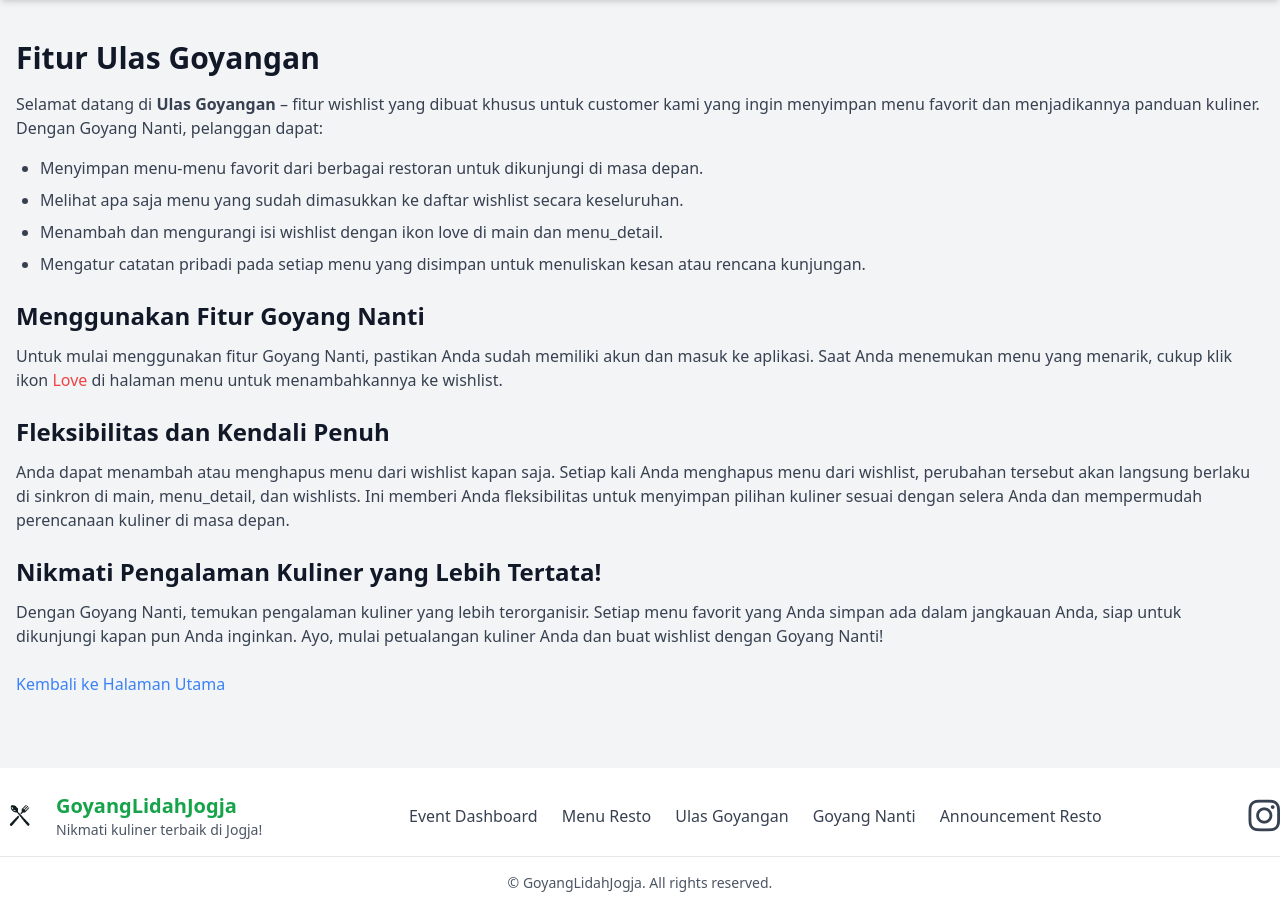
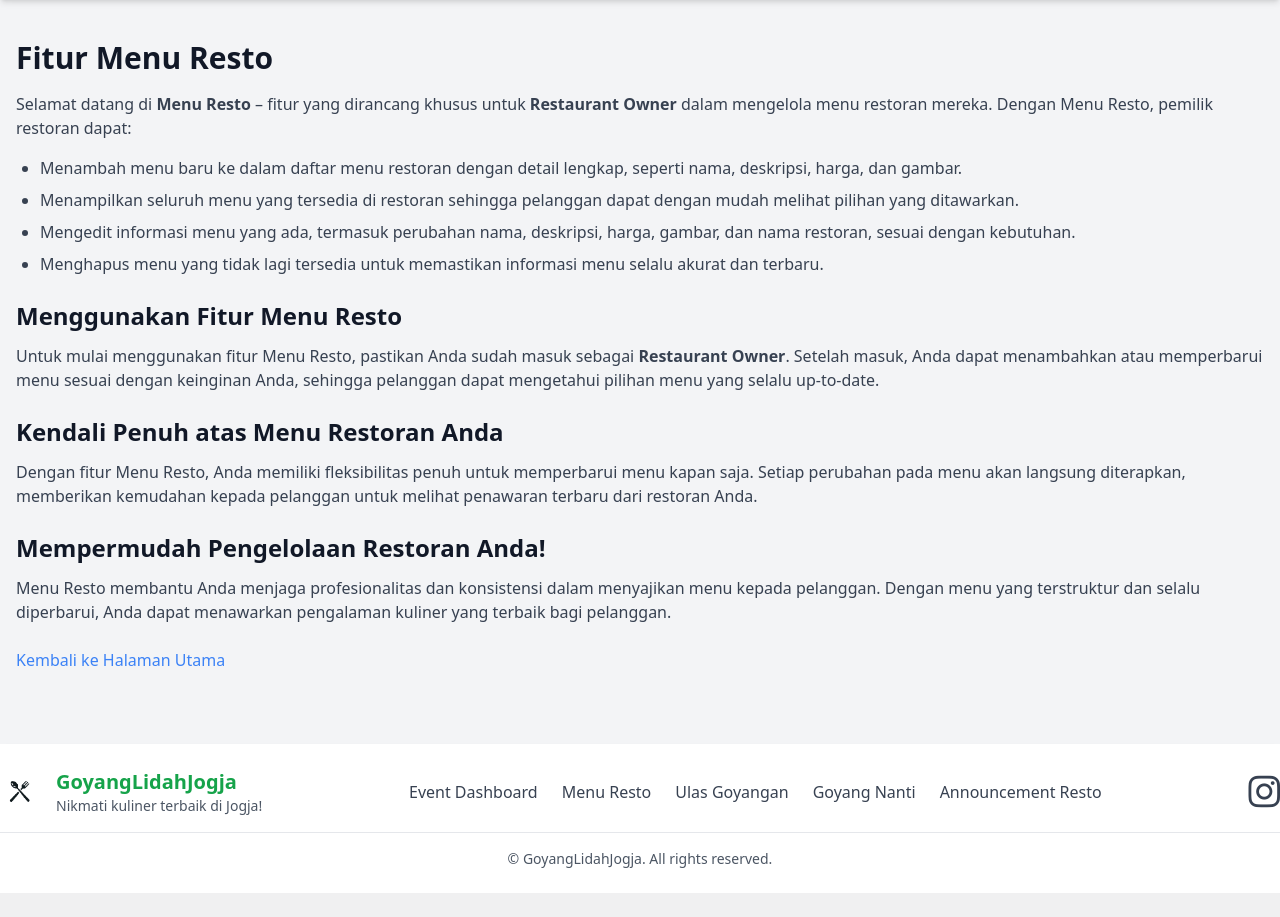
Before and after one commit to D-EZA-Kelompok5/goyang-lidah-jogja, a Django app: page /ulas_goyangan in a window 1280 px wide. Shown: the part 56-973 px from the top of the page. After the commit the page ends 949 px from the top, so only its background shows below. Run offline with Django 5.2, Linux system fonts and the light colour scheme; some libraries are stand-ins or nearby versions.

Commit message:
Edit tulisan page redirect footer

```diff
--- a/main/templates/ulas_goyangan.html
+++ b/main/templates/ulas_goyangan.html
@@ -1,37 +1,37 @@
 {% extends 'base.html' %}
 
 {% block title %}
-Ulas Goyangan
+Menu Resto
 {% endblock %}
 
 {% block content %}
 <div class="container mx-auto px-4 py-8">
-    <h1 class="text-3xl font-bold text-gray-900 mb-4">Fitur Ulas Goyangan</h1>
+    <h1 class="text-3xl font-bold text-gray-900 mb-4">Fitur Menu Resto</h1>
 
     <p class="text-gray-700 mb-4">
-        Selamat datang di <strong>Ulas Goyangan</strong> – fitur wishlist yang dibuat khusus untuk customer kami yang ingin menyimpan menu favorit dan menjadikannya panduan kuliner. Dengan Goyang Nanti, pelanggan dapat:
+        Selamat datang di <strong>Menu Resto</strong> – fitur yang dirancang khusus untuk <strong>Restaurant Owner</strong> dalam mengelola menu restoran mereka. Dengan Menu Resto, pemilik restoran dapat:
     </p>
 
     <ul class="list-disc pl-6 text-gray-700 mb-6 space-y-2">
-        <li>Menyimpan menu-menu favorit dari berbagai restoran untuk dikunjungi di masa depan.</li>
-        <li>Melihat apa saja menu yang sudah dimasukkan ke daftar wishlist secara keseluruhan.</li>
-        <li>Menambah dan mengurangi isi wishlist dengan ikon love di main dan menu_detail.</li>
-        <li>Mengatur catatan pribadi pada setiap menu yang disimpan untuk menuliskan kesan atau rencana kunjungan.</li>
+        <li>Menambah menu baru ke dalam daftar menu restoran dengan detail lengkap, seperti nama, deskripsi, harga, dan gambar.</li>
+        <li>Menampilkan seluruh menu yang tersedia di restoran sehingga pelanggan dapat dengan mudah melihat pilihan yang ditawarkan.</li>
+        <li>Mengedit informasi menu yang ada, termasuk perubahan nama, deskripsi, harga, gambar, dan nama restoran, sesuai dengan kebutuhan.</li>
+        <li>Menghapus menu yang tidak lagi tersedia untuk memastikan informasi menu selalu akurat dan terbaru.</li>
     </ul>
 
-    <h2 class="text-2xl font-bold text-gray-900 mb-3">Menggunakan Fitur Goyang Nanti</h2>
+    <h2 class="text-2xl font-bold text-gray-900 mb-3">Menggunakan Fitur Menu Resto</h2>
     <p class="text-gray-700 mb-6">
-        Untuk mulai menggunakan fitur Goyang Nanti, pastikan Anda sudah memiliki akun dan masuk ke aplikasi. Saat Anda menemukan menu yang menarik, cukup klik ikon <span class="text-red-500">Love</span> di halaman menu untuk menambahkannya ke wishlist.</a>
+        Untuk mulai menggunakan fitur Menu Resto, pastikan Anda sudah masuk sebagai <strong>Restaurant Owner</strong>. Setelah masuk, Anda dapat menambahkan atau memperbarui menu sesuai dengan keinginan Anda, sehingga pelanggan dapat mengetahui pilihan menu yang selalu up-to-date.
     </p>
 
-    <h2 class="text-2xl font-bold text-gray-900 mb-3">Fleksibilitas dan Kendali Penuh</h2>
+    <h2 class="text-2xl font-bold text-gray-900 mb-3">Kendali Penuh atas Menu Restoran Anda</h2>
     <p class="text-gray-700 mb-6">
-        Anda dapat menambah atau menghapus menu dari wishlist kapan saja. Setiap kali Anda menghapus menu dari wishlist, perubahan tersebut akan langsung berlaku di sinkron di main, menu_detail, dan wishlists. Ini memberi Anda fleksibilitas untuk menyimpan pilihan kuliner sesuai dengan selera Anda dan mempermudah perencanaan kuliner di masa depan.
+        Dengan fitur Menu Resto, Anda memiliki fleksibilitas penuh untuk memperbarui menu kapan saja. Setiap perubahan pada menu akan langsung diterapkan, memberikan kemudahan kepada pelanggan untuk melihat penawaran terbaru dari restoran Anda.
     </p>
 
-    <h2 class="text-2xl font-bold text-gray-900 mb-3">Nikmati Pengalaman Kuliner yang Lebih Tertata!</h2>
+    <h2 class="text-2xl font-bold text-gray-900 mb-3">Mempermudah Pengelolaan Restoran Anda!</h2>
     <p class="text-gray-700 mb-6">
-        Dengan Goyang Nanti, temukan pengalaman kuliner yang lebih terorganisir. Setiap menu favorit yang Anda simpan ada dalam jangkauan Anda, siap untuk dikunjungi kapan pun Anda inginkan. Ayo, mulai petualangan kuliner Anda dan buat wishlist dengan Goyang Nanti!
+        Menu Resto membantu Anda menjaga profesionalitas dan konsistensi dalam menyajikan menu kepada pelanggan. Dengan menu yang terstruktur dan selalu diperbarui, Anda dapat menawarkan pengalaman kuliner yang terbaik bagi pelanggan.
     </p>
 
     <a href="{% url 'main:show_main' %}" class="text-blue-500 hover:underline">Kembali ke Halaman Utama</a>
```
Also changed, not shown: main/templates/annoucement_resto.html (+12 -12 lines), main/templates/event_dashboard.html (+11 -11 lines), main/templates/goyang_nanti.html (+5 -2 lines).
